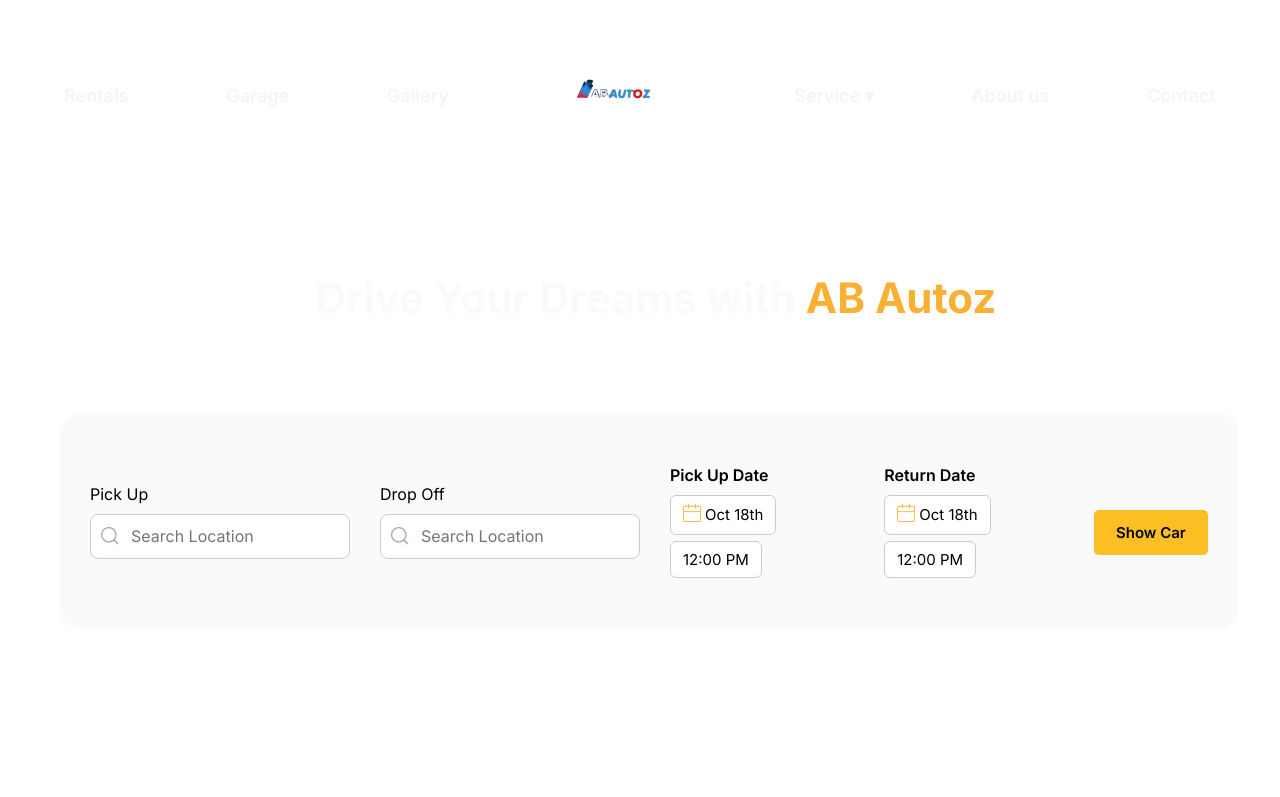
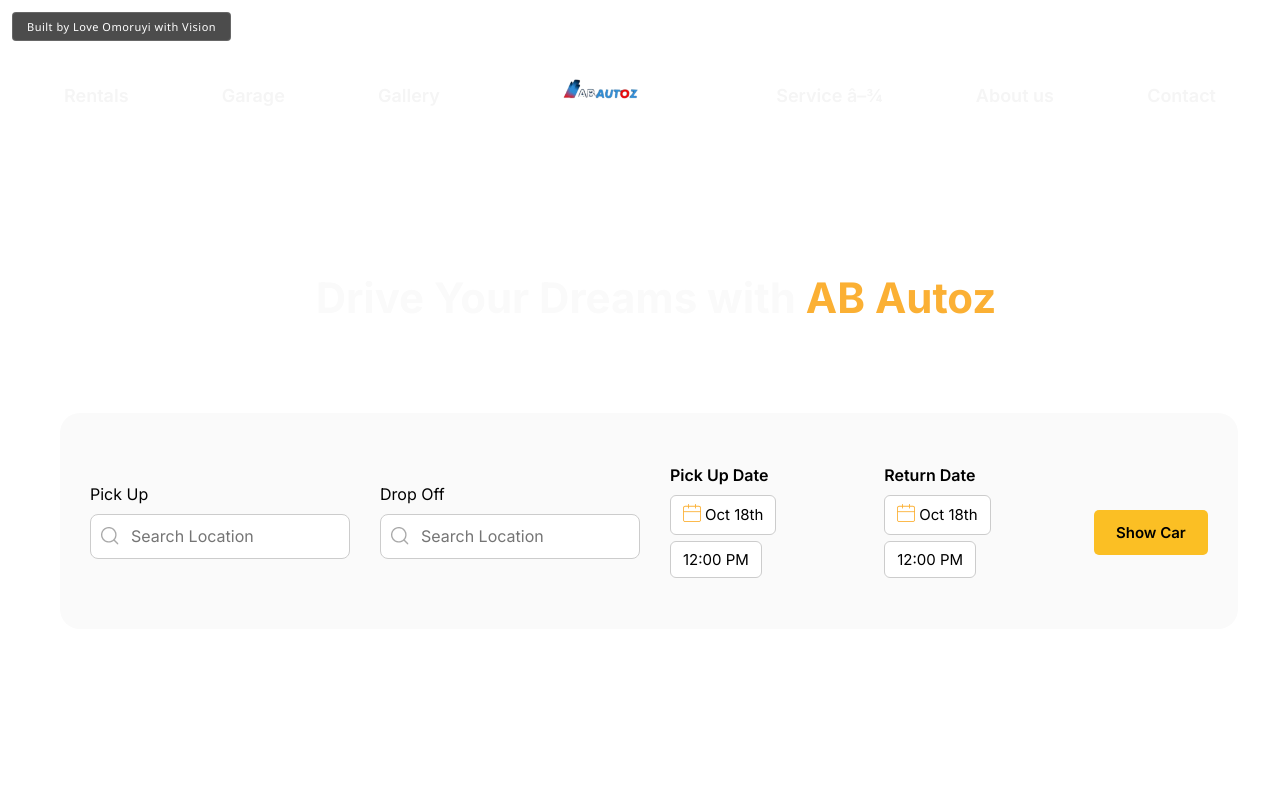
Before and after one commit to loveomoruyi/AB-Autos-Website, a plain HTML site: page index.html in a window 1280 px wide. Shown: the top 797 px of the page. Drawn offline with Linux system fonts and the light colour scheme.

Commit message:
Add signature badge: Built by Love Omoruyi with Vision - top-left and bottom-left

```diff
--- a/css/style.css
+++ b/css/style.css
@@ -2416,3 +2416,30 @@ body.page-enter {
 .fleet-popup-overlay[style*="display: flex"] {
   opacity: 1;
 }
+
+/* ===== Signature Badge Styles ===== */
+.signature-badge {
+  position: fixed;
+  left: 12px;
+  background: rgba(0, 0, 0, 0.7);
+  color: #ffffff;
+  font-family: 'Segoe UI', Arial, sans-serif;
+  font-size: 11px;
+  font-weight: 500;
+  letter-spacing: 0.5px;
+  padding: 6px 14px;
+  border-radius: 4px;
+  z-index: 9999;
+  pointer-events: none;
+  backdrop-filter: blur(4px);
+  border: 1px solid rgba(255, 255, 255, 0.15);
+  white-space: nowrap;
+}
+
+.signature-top-left {
+  top: 12px;
+}
+
+.signature-bottom-left {
+  bottom: 12px;
+}
--- a/index.html
+++ b/index.html
@@ -7,6 +7,7 @@
   <link rel="stylesheet" href="./css/style.css" />
 </head>
 <body>
+  <div class="signature-badge signature-top-left">Built by Love Omoruyi with Vision</div>
   <!-- ================= HERO SECTION ================= -->
 <section class="hero-section">
 
@@ -27,7 +28,7 @@
       </li>
 
       <li class="dropdown">
-        <a id="services-link" href="#">Service ▾</a>
+        <a id="services-link" href="#">Service â–¾</a>
         <ul class="dropdown-menu">
           <li><a id="tire-link" href="#">Tire Service</a></li>
           <li><a id="autobody-link" href="#">Autobody Service</a></li>
@@ -317,7 +318,7 @@ your vehicle?</h1>
     <div class="dash-box"><span>1</span></div>
     <div class="step-text">
       <h3>Tell us about your car</h3>
-      <p>Tell us your car’s specific features and condition.</p>
+      <p>Tell us your carâ€™s specific features and condition.</p>
     </div>
   </div>
 
@@ -346,7 +347,7 @@ your vehicle?</h1>
  <!-- ================= NEED CAR SECTION ================= -->
 <section class="need-car-section">
   <div class="need-text">
-    <h1>Need a Car or a Quick Fix? Let’s Talk.</h1>
+    <h1>Need a Car or a Quick Fix? Letâ€™s Talk.</h1>
     <p>
       Have questions about rentals, buying a car, or scheduling service?<br>
       Our team is ready to help you find the right option fast.
@@ -391,7 +392,7 @@ your vehicle?</h1>
   </div>
 
   <div class="footer-text">
-    <h1>© 2025 AB Autoz. All rights reserved.</h1>
+    <h1>Â© 2025 AB Autoz. All rights reserved.</h1>
   </div>
 </footer>
 
@@ -480,8 +481,8 @@ document.addEventListener("DOMContentLoaded", () => {
         <div class="days-header">${dayNames.map(d=>`<div>${d}</div>`).join("")}</div>
         <div class="days-grid">${days.join("")}</div>
         <div class="month-controls">
-          <button class="arrow-btn" data-dir="prev">◀</button>
-          <button class="arrow-btn" data-dir="next">▶</button>
+          <button class="arrow-btn" data-dir="prev">â—€</button>
+          <button class="arrow-btn" data-dir="next">â–¶</button>
         </div>
       </div>
     `;
@@ -725,7 +726,7 @@ document.querySelector(".booking-form")?.addEventListener("submit", (e) => {
   }
 
   ABAutozBackend.saveVisitRequest(data);
-  alert("Request sent! We’ll contact you shortly.");
+  alert("Request sent! Weâ€™ll contact you shortly.");
   e.target.reset();
 });
 
@@ -733,5 +734,6 @@ document.querySelector(".booking-form")?.addEventListener("submit", (e) => {
 
 </script>
 
+<div class="signature-badge signature-bottom-left">Built by Love Omoruyi with Vision</div>
 </body>
 </html>
```
